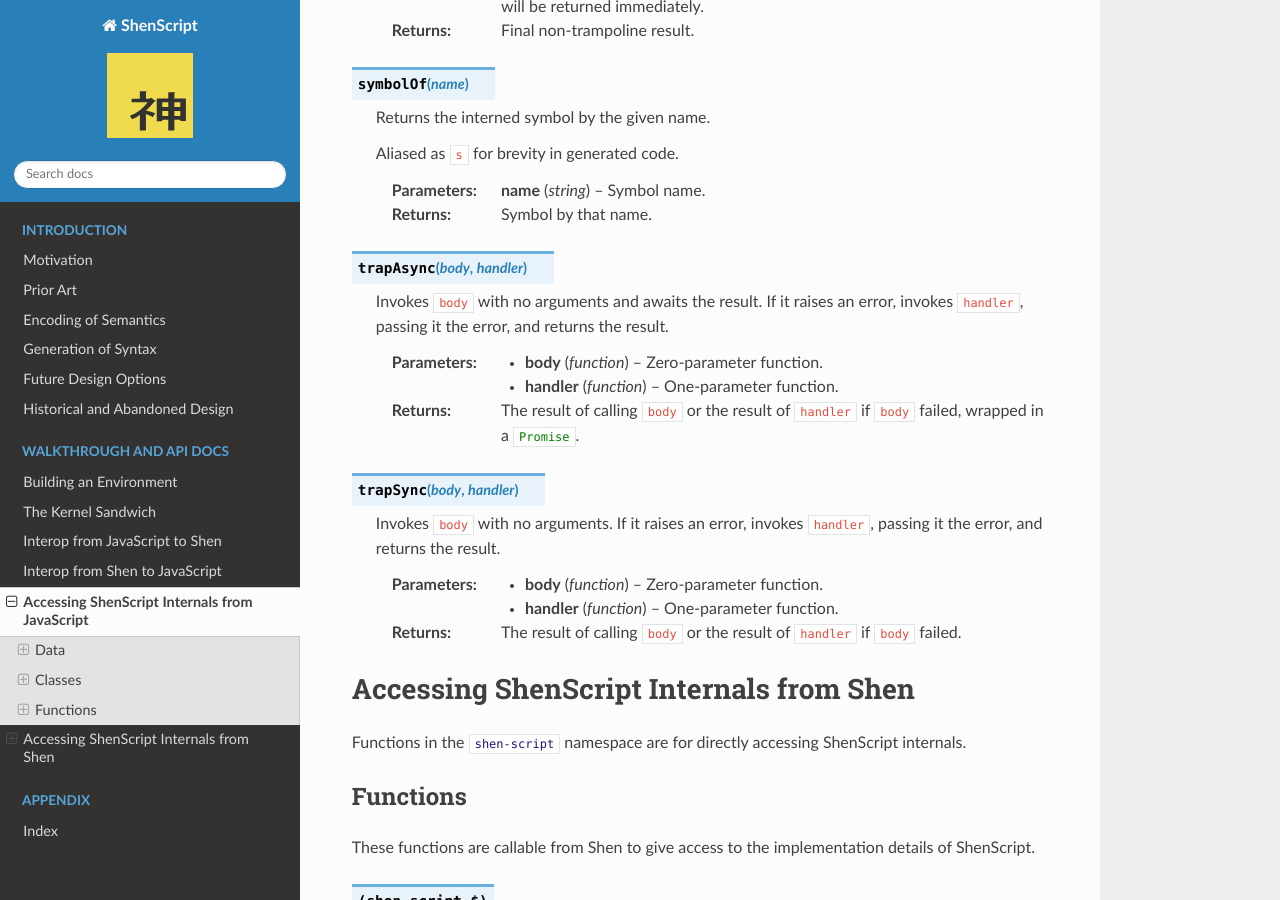
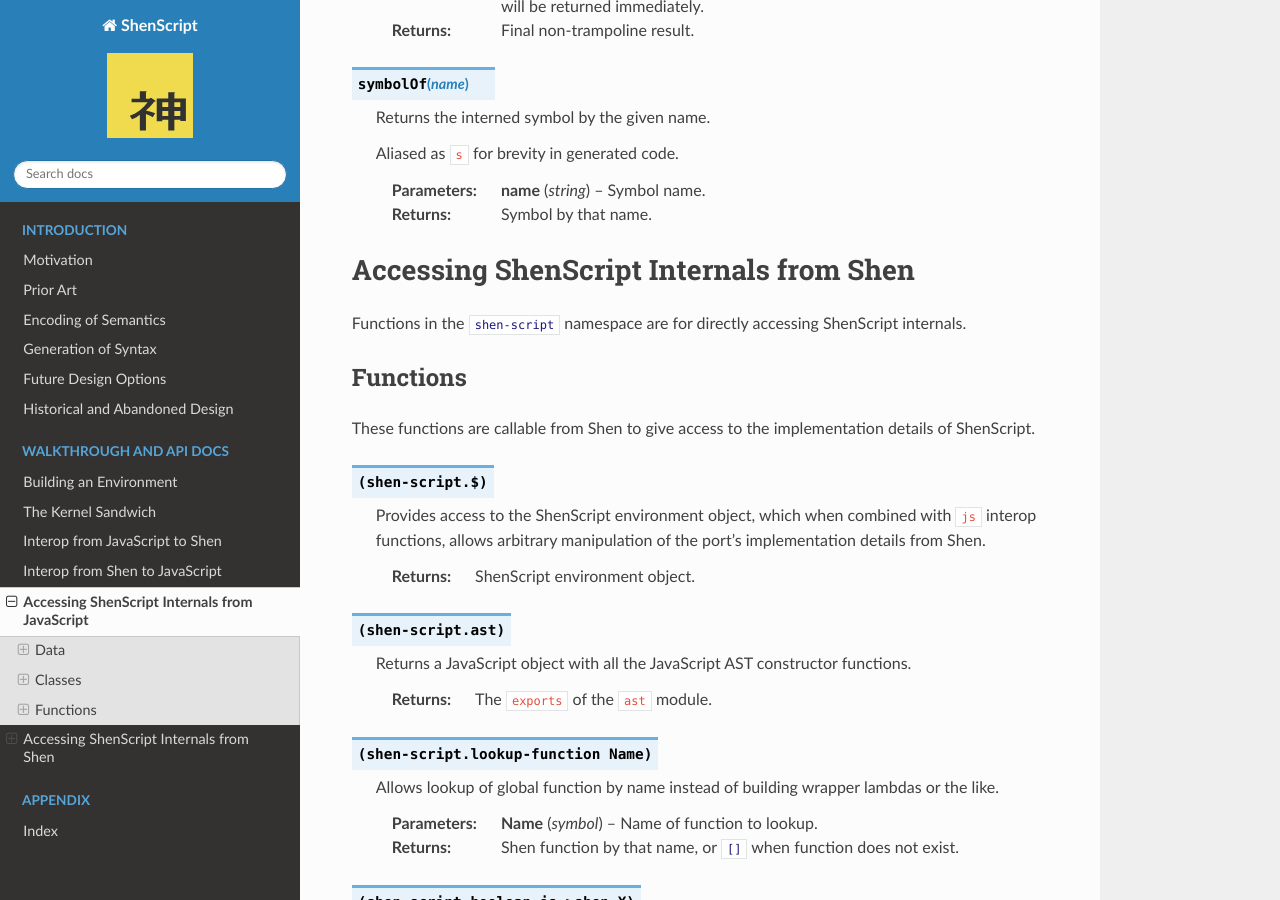
Before and after one commit to rkoeninger/ShenScript, a Sphinx documentation site: the page built from docs/internals.rst, in a window 1280 px wide and 900 px high, scrolled down 3452 px. Built offline with Sphinx 7.4.7 and the Read the Docs theme 2.0.0, drawn with Linux system fonts in a browser that asks for light colours.

Commit message:
Removed trap* functions and reverted to try-catch iife for trap-error

```diff
--- a/docs/design.rst
+++ b/docs/design.rst
@@ -35,7 +35,7 @@
 simple-error, trap-error
   Error handling works just like JavaScript, using the :js:`throw` and :js:`try-catch` constructs.
 
-  Since both :js:`throw` and :js:`try` are statements in JavaScript, there are the functions :js:`raise` and :js:`trap` which contain these JavaScript constructs so they can be invoked as an expression. This does require the cost of an additional function call and instantiation of additional lambdas.
+  Both :js:`throw` and :js:`try` are statement syntax in JavaScript, so to make them expressions, there is the :js:`raise` function for throwing errors and :js:`try-catch` is wrapped in an `iife <https://javascript.info/closure#iife>`_ so it can be embedded in expressions. That iife is async and its invocation is awaited when in async mode.
 
 defun, lambda, freeze
   All function forms build and return JavaScript functions.
--- a/docs/internals.rst
+++ b/docs/internals.rst
@@ -147,22 +147,6 @@
 
    :param string name: Symbol name.
    :returns:           Symbol by that name.
-
-.. function:: trapAsync(body, handler)
-
-   Invokes :js:`body` with no arguments and awaits the result. If it raises an error, invokes :js:`handler`, passing it the error, and returns the result.
-
-   :param function body:    Zero-parameter function.
-   :param function handler: One-parameter function.
-   :returns:                The result of calling :js:`body` or the result of :js:`handler` if :js:`body` failed, wrapped in a :js:`Promise`.
-
-.. function:: trapSync(body, handler)
-
-   Invokes :js:`body` with no arguments. If it raises an error, invokes :js:`handler`, passing it the error, and returns the result.
-
-   :param function body:    Zero-parameter function.
-   :param function handler: One-parameter function.
-   :returns:                The result of calling :js:`body` or the result of :js:`handler` if :js:`body` failed.
 
 Accessing ShenScript Internals from Shen
 ========================================
--- a/docs/setup.rst
+++ b/docs/setup.rst
@@ -71,8 +71,6 @@
    :param function settle:    If value is a Trampoline, runs Trampoline and repeats.
    :param function show:      :js:`toString` function. Returns string representation of any value.
    :param object   symbols:   Global symbol index by string name.
-   :param function trapAsync: The async version of :js:`trapSync`.
-   :param function trapSync:  Invoke first function, settle result and return it. If error raised, apply second function to error and return.
    :param function valueOf:   Returns the value of the given global symbol. Raises an error if it is not defined.
 
 The Kernel
```
Also changed, not shown: 1 other file.
